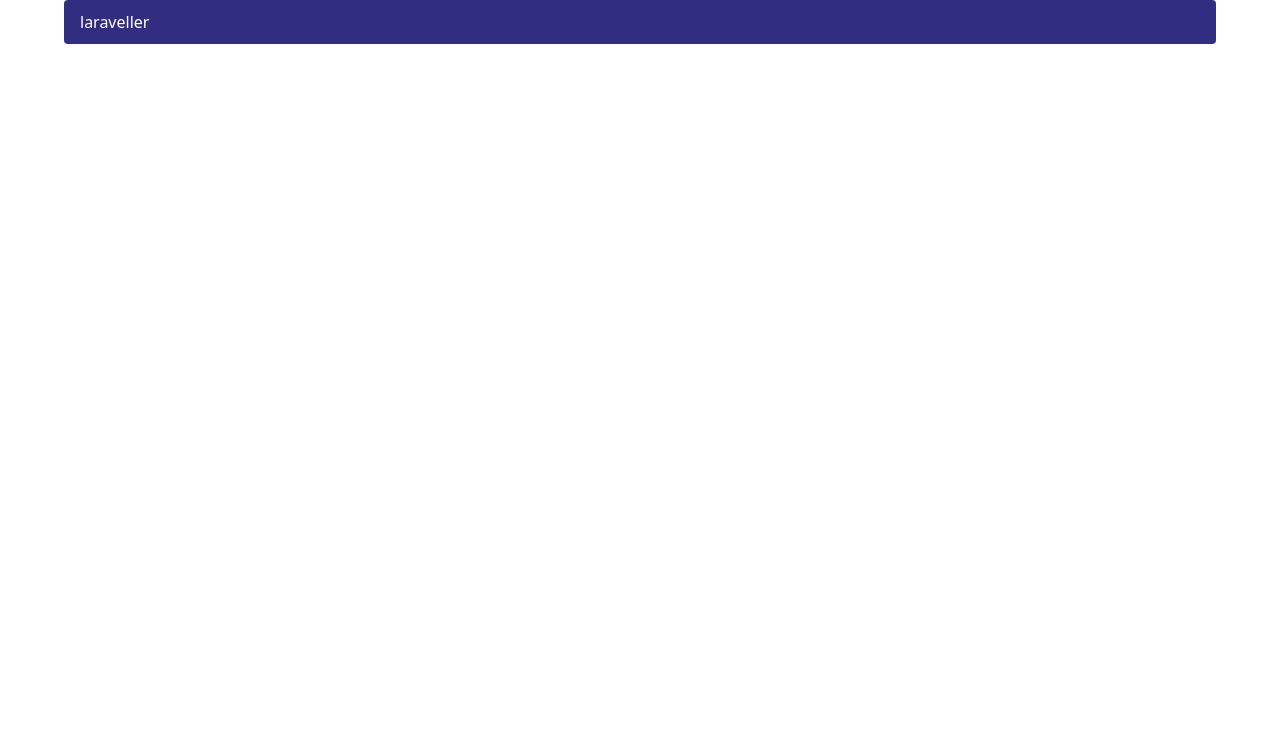
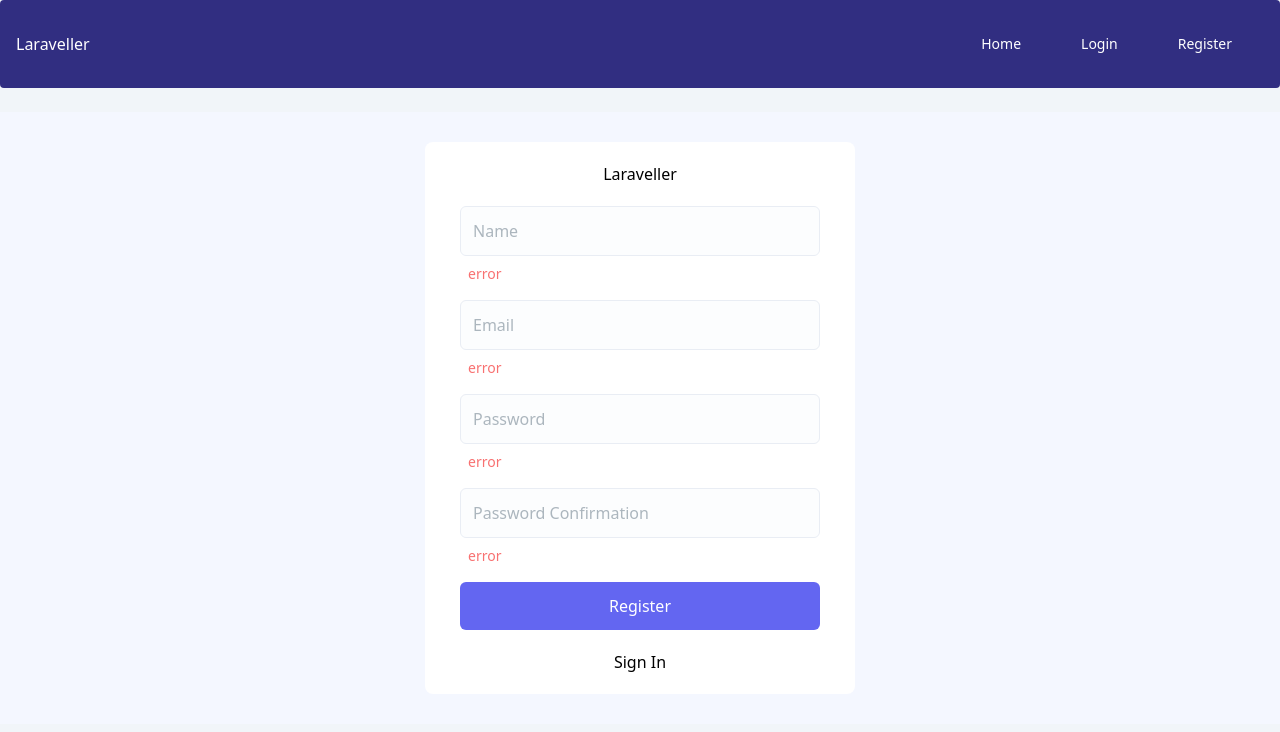
Before and after one commit to gaelambeu/form-reactjs-laravel, a React (Vite) app in the folder Frontend/: page /register in a window 1280 px wide. Shown: the top 732 px of the page. Built offline with nearby package versions, Linux system fonts and the light colour scheme; the HTML template or start-up script is replaced by a standard one.

Commit message:
finish to make
login
register

```diff
--- a/Frontend/src/App.jsx
+++ b/Frontend/src/App.jsx
@@ -1,56 +1,53 @@
+import { Link, Routes, Route } from "react-router-dom"
+import Home from "./components/Home"
+import Login from "./components/Login"
+import Register from "./components/Register"
 
 
 function App() {
 
   return (
-    <div className="max-w-6xl mx-auto">
+    <div className="bg-slate-100 min-h-screen">
       <nav className="rounded bg-indigo-900 text-white px-2 py-2.5 sm:px-4">
-        <div
-          className="container mx-auto flex flex-wrap items-center justify-between"
-          bis_skin_checked="1"
-        >
-          <a href="https://laraveller.com/" className="flex items-center">
-            laraveller
-          </a>
-          <button
-          dta-collapse-toggle="navbar-default"
-          type="button"
-          className="
-          ml-3
-          inline-flex
-          items-center
-          rounded-lg
-          p-2
-          text-sm text-gray-500
-          hover:bg-gray-100
-          focus:outline-none focus-ring-2 focus:ring-gray-200
-          dark:text-gray-400 dark:hover:bg-gray-700 dark:focus:ring-gray-600
-          md:hidden
-          "
-          aria-controls="navbar-default"
-          aria-expanded="false"
-          >
-
-            <span className="sr-only">Open main menu</span>
-            <svg
-              className="h-6 w-6"
-              aria-hidden="true"
-              fill="currentColor"
-              viewBox="0 0 20 20"
-              xmlns="http://www.w3.org/2000/svg"
-            >
-              <path
-                fill-rule="evenodd"
-                d="M3 Sa1 1 a 011-1h12a1 1 0 110 2 "
-                >
-
-              </path>
-
-            </svg>
-
-          </button>
+        <div className="container mx-auto flex flex-wrap items-center justify-between">
+          <a href="" className="flex items-center">Laraveller</a>
+          <div className="hidden w-full md:block md:w-auto">
+            <ul className="mt-4 flex flex-col rounded-lg p-4 md:mt-0 md:flex-row md:space-x-8 md:text-sm md:front-medium">
+              <li>
+                <Link
+                to="/"
+                className="block rounded py-2 pr-4 pl-3 text-white"
+                aria-current="page"
+                > Home
+                </Link>
+              </li>
+              <li>
+                <Link
+                to="/login"
+                className="block rounded py-2 pr-4 pl-3 text-white"
+                aria-current="page"
+                > Login
+                </Link>
+              </li>
+              <li>
+                <Link
+                to="/register"
+                className="block rounded py-2 pr-4 pl-3 text-white"
+                aria-current="page"
+                > Register
+                </Link>
+              </li>
+            </ul>
+          </div>
         </div>
       </nav>
+      <div className="max-w-7xl mx-auto mt-6">
+        <Routes>
+          <Route path="/" element={<Home/>} />
+          <Route path="/login" element={<Login/>} />
+          <Route path="/register" element={<Register/>} />
+        </Routes>
+      </div>
     </div>
   )
 }
--- /dev/null
+++ b/Frontend/src/components/Home.jsx
@@ -0,0 +1,9 @@
+import React from "react";
+
+const Home = () => {
+    return (
+        <div>Home</div>
+    )
+}
+
+export default Home;
--- /dev/null
+++ b/Frontend/src/components/Login.jsx
@@ -0,0 +1,50 @@
+import React from "react";
+import { Link } from "react-router-dom"
+
+const Login = () => {
+    return (
+        <section className="bg-[#F4F7FF] py-20 lg:py-[80px]">
+            <div className="container mx-auto">
+                <div className="-mx-2 flex flex-wrap">
+                    <div className="w-full px-4">
+                        <div className="relative mx-auto max-w-[430px] overflow-hidden rounded-lg bg-white py-5 px-10 text-center sm:px-12 md:px-[35px]">
+                            <div className="mb-10 text-center md:mb-5">Laraveller</div>
+                            <form action="">
+                                <div className="mb-2">
+                                    <input
+                                        type="email"
+                                        placeholder="Email"
+                                        className="border-[#E9EDF4] w-full rounded-md border bg-[#FCFDFE] py-3 px-3 text-base text-body-color placeholder-[#ACB6BE] outline-none focus:border-primary focus-visible:shadow-none"
+                                    />
+                                    <div className="flex">
+                                        <span className="text-red-400 text-sm m-1 p-1">error</span>
+                                    </div>
+                                </div>
+                                <div className="mb-2">
+                                    <input
+                                        type="password"
+                                        placeholder="Password"
+                                        className="border-[#E9EDF4] w-full rounded-md border bg-[#FCFDFE] py-3 px-3 text-base text-body-color placeholder-[#ACB6BE] outline-none focus:border-primary focus-visible:shadow-none"
+                                    />
+                                    <div className="flex">
+                                        <span className="text-red-400 text-sm m-1 p-1">error</span>
+                                    </div>
+                                </div>
+                                <div className="mb-5">
+                                    <button type="submit" className="w-full px-4 py-3 bg-indigo-500 hover:gb-indigo-700 rounded-md text-white">
+                                        Login
+                                    </button>
+                                </div>
+                                <Link to="/register" className="text-primary hover:underline">
+                                    Sign Up
+                                </Link>
+                            </form>
+                        </div>
+                    </div>
+                </div>
+            </div>
+        </section>
+    )
+}
+
+export default Login;
--- /dev/null
+++ b/Frontend/src/components/Register.jsx
@@ -0,0 +1,70 @@
+import React from "react";
+import { Link } from "react-router-dom"
+
+const Register = () => {
+    return (
+        <section className="bg-[#F4F7FF] py-20 lg:py-[30px]">
+            <div className="container mx-auto">
+                <div className="-mx-2 flex flex-wrap">
+                    <div className="w-full px-4">
+                        <div className="relative mx-auto max-w-[430px] overflow-hidden rounded-lg bg-white py-5 px-10 text-center sm:px-12 md:px-[35px]">
+                            <div className="mb-10 text-center md:mb-5">Laraveller</div>
+                            <form action="">
+                            <div className="mb-2">
+                                    <input
+                                        type="text"
+                                        placeholder="Name"
+                                        className="border-[#E9EDF4] w-full rounded-md border bg-[#FCFDFE] py-3 px-3 text-base text-body-color placeholder-[#ACB6BE] outline-none focus:border-primary focus-visible:shadow-none"
+                                    />
+                                    <div className="flex">
+                                        <span className="text-red-400 text-sm m-1 p-1">error</span>
+                                    </div>
+                                </div>
+                                <div className="mb-2">
+                                    <input
+                                        type="email"
+                                        placeholder="Email"
+                                        className="border-[#E9EDF4] w-full rounded-md border bg-[#FCFDFE] py-3 px-3 text-base text-body-color placeholder-[#ACB6BE] outline-none focus:border-primary focus-visible:shadow-none"
+                                    />
+                                    <div className="flex">
+                                        <span className="text-red-400 text-sm m-1 p-1">error</span>
+                                    </div>
+                                </div>
+                                <div className="mb-2">
+                                    <input
+                                        type="password"
+                                        placeholder="Password"
+                                        className="border-[#E9EDF4] w-full rounded-md border bg-[#FCFDFE] py-3 px-3 text-base text-body-color placeholder-[#ACB6BE] outline-none focus:border-primary focus-visible:shadow-none"
+                                    />
+                                    <div className="flex">
+                                        <span className="text-red-400 text-sm m-1 p-1">error</span>
+                                    </div>
+                                </div>
+                                <div className="mb-2">
+                                    <input
+                                        type="password"
+                                        placeholder="Password Confirmation"
+                                        className="border-[#E9EDF4] w-full rounded-md border bg-[#FCFDFE] py-3 px-3 text-base text-body-color placeholder-[#ACB6BE] outline-none focus:border-primary focus-visible:shadow-none"
+                                    />
+                                    <div className="flex">
+                                        <span className="text-red-400 text-sm m-1 p-1">error</span>
+                                    </div>
+                                </div>
+                                <div className="mb-5">
+                                    <button type="submit" className="w-full px-4 py-3 bg-indigo-500 hover:gb-indigo-700 rounded-md text-white">
+                                        Register
+                                    </button>
+                                </div>
+                                <Link to="/login" className="text-primary hover:underline">
+                                    Sign In
+                                </Link>
+                            </form>
+                        </div>
+                    </div>
+                </div>
+            </div>
+        </section>
+    )
+}
+
+export default Register;
```
